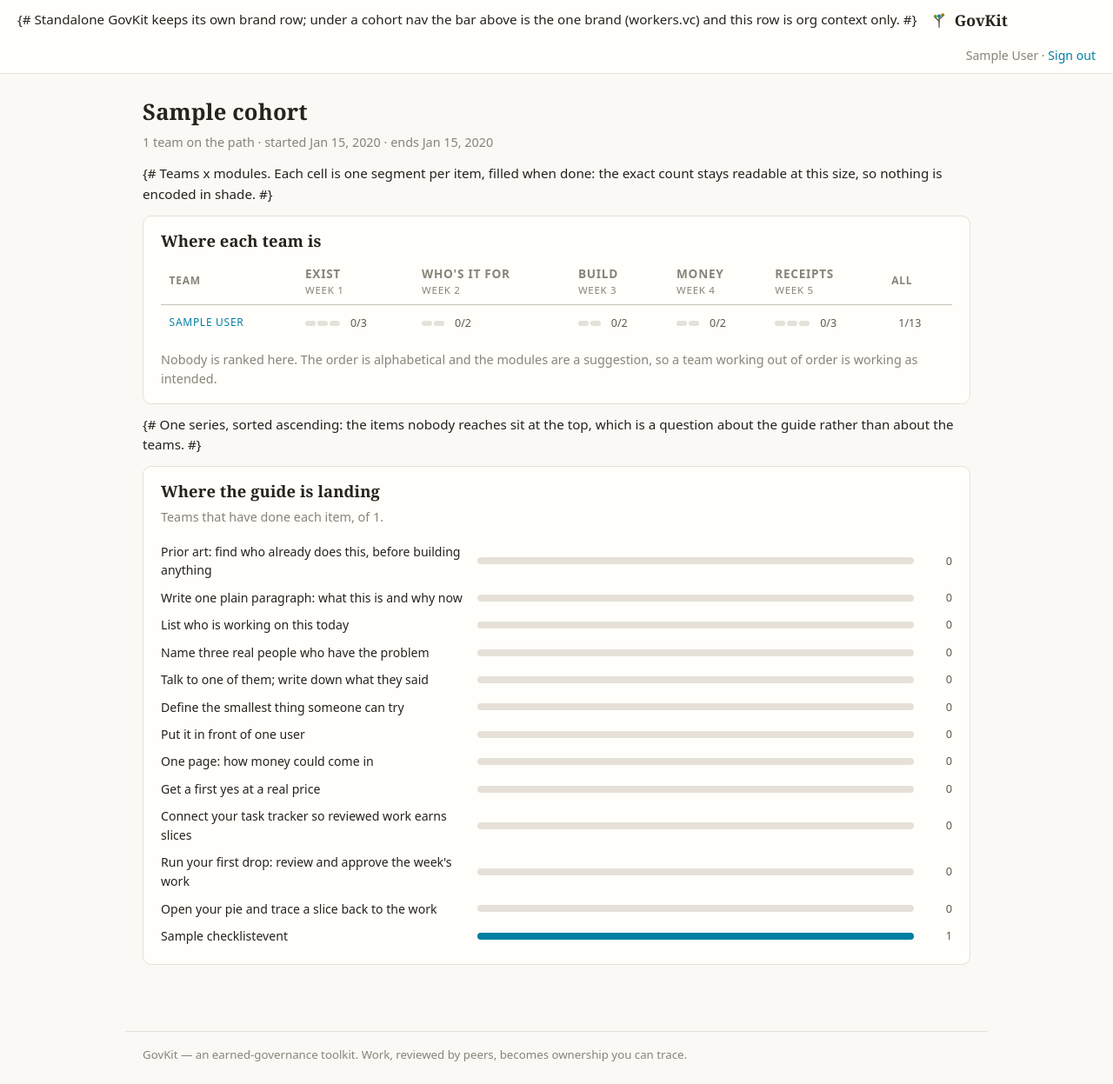
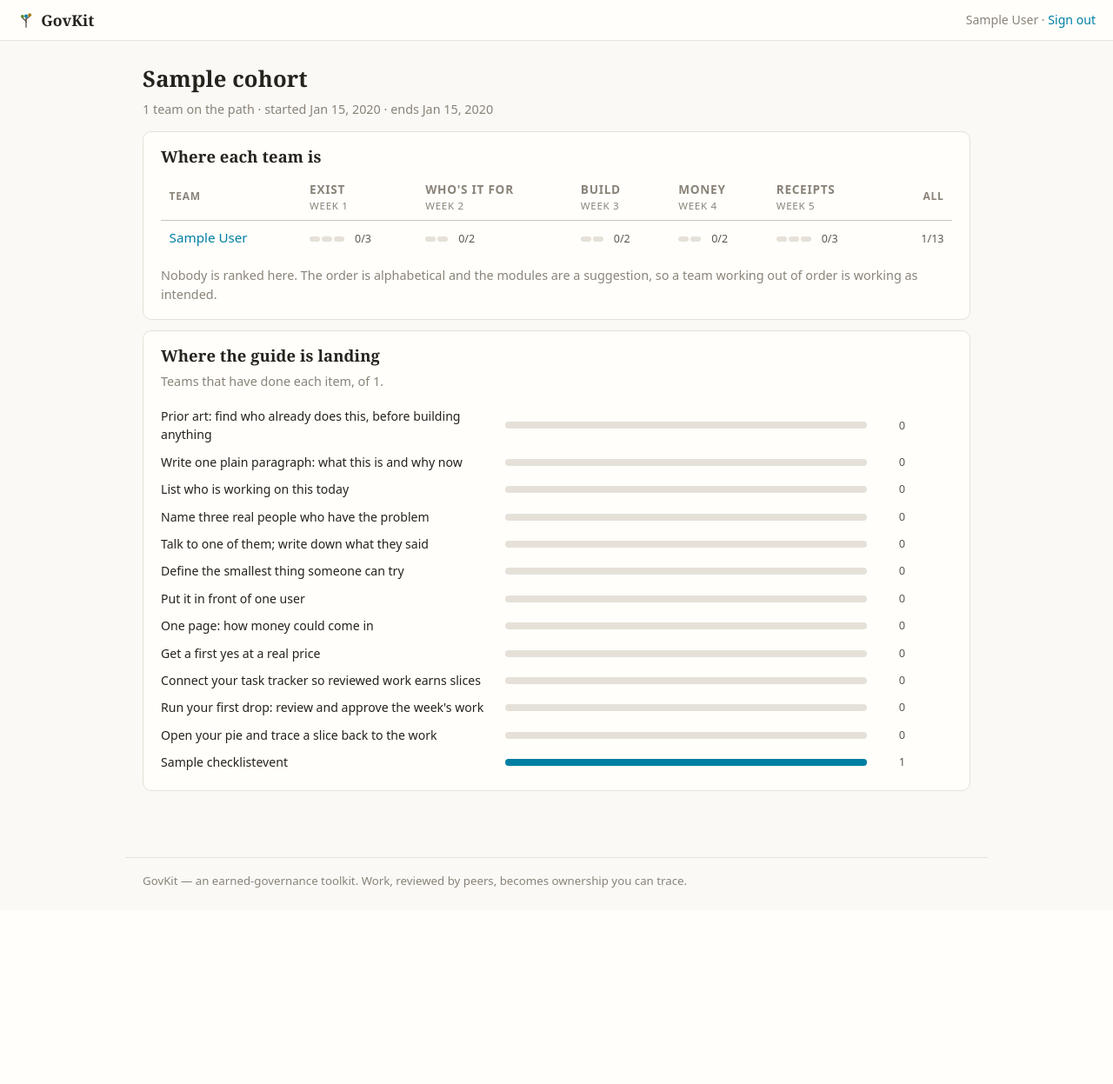
Before and after one commit to Cooperation-org/govkit, a Django app: page /cohorts/sample/ in a window 1280 px wide. Shown: the whole page at 87% size. After the commit the page ends 1021 px from the top, so only its background shows below. Run offline with Django 5.2, Linux system fonts and the light colour scheme; a user stored in the database is signed in; tables that the repository leaves empty hold one stand-in row (values such as "Sample post"); parts of the project's set-up code (start-up, migrations or seed data) failed here and were passed over.

Commit message:
Fix comments rendering as page text; sharpen the curriculum screens
Django's {# #} comment is single-line only, so three multi-line ones were
printing straight onto the page — including one in base.html, visible at the
top of every GovKit page, and one in the pie partial. All converted to
{% comment %}.

Then, from looking at the rendered screens:
- team names in the cohort matrix were wearing the small-caps muted styling
  `th` carries for column labels; they are the subject of their row, so they
  read as normal text now
- the "All" column header aligned left against right-aligned numbers
- the rail's caret was a 10px glyph that degraded to a dot: drawn in CSS now,
  so it is legible and visibly rotates
- a finished module read the same as an empty one; its count is no longer muted
- the per-item ranking bars stretched the full card width, so a count of 1 of 5
  looked like a sliver in a void; the track is capped

PLAN-cohort-dash.md updated to match the code: events not rows, item keys not
ids in the checklist JSON, and the disclosure behaviour.

Preview of both screens (sample data, no real team data):
https://demos.linkedtrust.us/govkit-curriculum-preview/

Co-Authored-By: Claude Opus 4.8 (1M context) <noreply@anthropic.com>
Claude-Session: https://claude.ai/code/session_01WHrLNznt434kq6Tem43fCV

```diff
--- a/static/govkit.css
+++ b/static/govkit.css
@@ -647,10 +647,19 @@ details.gk-unfold fieldset { border: none; padding: 0.25rem 0 0.75rem; margin: 0
 .gk-matrix thead th { border-bottom: 1px solid var(--gk-border-strong); font-weight: 600; }
 .gk-matrix tbody tr:last-child th, .gk-matrix tbody tr:last-child td { border-bottom: none; }
 .gk-matrix tbody tr:hover { background: var(--gk-neutral-soft); }
-.gk-matrix-team { font-weight: 400; white-space: nowrap; }
+/* Row headers are the team's name, not a column label: undo the small-caps
+   label styling `th` carries, so the name reads as the row's subject. */
+.gk-matrix tbody th.gk-matrix-team {
+  font-size: 0.95rem;
+  font-weight: 400;
+  text-transform: none;
+  letter-spacing: 0;
+  color: var(--gk-ink);
+  white-space: nowrap;
+}
+.gk-matrix th.gk-matrix-total, .gk-matrix td.gk-matrix-total { text-align: right; }
 .gk-matrix-mod { display: block; font-size: 0.85rem; }
 .gk-matrix-week { display: block; font-size: 0.72rem; font-weight: 400; }
-.gk-matrix-total { text-align: right; }
 .gk-matrix-note { margin: 0.75rem 0 0; }
 
 /* One segment per item, filled when done: the count is shown, never encoded
@@ -674,7 +683,7 @@ details.gk-unfold fieldset { border: none; padding: 0.25rem 0 0.75rem; margin: 0
 .gk-rank { list-style: none; margin: 0.5rem 0 0; padding: 0; }
 .gk-rank li {
   display: grid;
-  grid-template-columns: minmax(8rem, 22rem) 1fr 2rem;
+  grid-template-columns: minmax(8rem, 24rem) minmax(0, 26rem) 2rem;
   align-items: center;
   gap: 0.75rem;
   padding: 0.3rem 0;
--- a/templates/base.html
+++ b/templates/base.html
@@ -21,8 +21,8 @@
 
 <header class="gk-header">
   {% if not cohort_nav_src %}
-  {# Standalone GovKit keeps its own brand row; under a cohort nav the bar above
-     is the one brand (workers.vc) and this row is org context only. #}
+  {% comment %} Standalone GovKit keeps its own brand row; under a cohort nav the bar above
+     is the one brand (workers.vc) and this row is org context only. {% endcomment %}
   <a class="gk-brand" href="{% url 'orgs:landing' %}">
     {# the twig mark: a branching stem, leaves at the tips — quiet kin of the LinkedTrust tree #}
     <svg width="20" height="20" viewBox="0 0 24 24" aria-hidden="true">
--- a/templates/orgs/cohort_progress.html
+++ b/templates/orgs/cohort_progress.html
@@ -9,8 +9,8 @@
   </p>
 
   {% if rows %}
-    {# Teams x modules. Each cell is one segment per item, filled when done: the
-       exact count stays readable at this size, so nothing is encoded in shade. #}
+    {% comment %} Teams x modules. Each cell is one segment per item, filled when done: the
+       exact count stays readable at this size, so nothing is encoded in shade. {% endcomment %}
     <div class="gk-card">
       <h2>Where each team is</h2>
       <table class="gk-matrix">
@@ -57,8 +57,8 @@
       </p>
     </div>
 
-    {# One series, sorted ascending: the items nobody reaches sit at the top,
-       which is a question about the guide rather than about the teams. #}
+    {% comment %} One series, sorted ascending: the items nobody reaches sit at the top,
+       which is a question about the guide rather than about the teams. {% endcomment %}
     <div class="gk-card">
       <h2>Where the guide is landing</h2>
       <p class="gk-muted">Teams that have done each item, of {{ skips.teams }}.</p>
--- a/templates/pie/_pie_svg.html
+++ b/templates/pie/_pie_svg.html
@@ -1,5 +1,5 @@
-{# 14 · THE PIE IS A PIE — the circular chart alone; callers add their ledger.
-   Context: segments (from apps.pie.views._svg_segments). #}
+{% comment %} 14 · THE PIE IS A PIE — the circular chart alone; callers add their ledger.
+   Context: segments (from apps.pie.views._svg_segments). {% endcomment %}
 <svg class="gk-pie-svg" viewBox="0 0 100 100"
      role="img" aria-label="Pie chart of member shares">
   {% for seg in segments %}
```
Also changed, not shown: PLAN-cohort-dash.md (+9 -5 lines), static/embed/govkit.js (+11 -3 lines).
